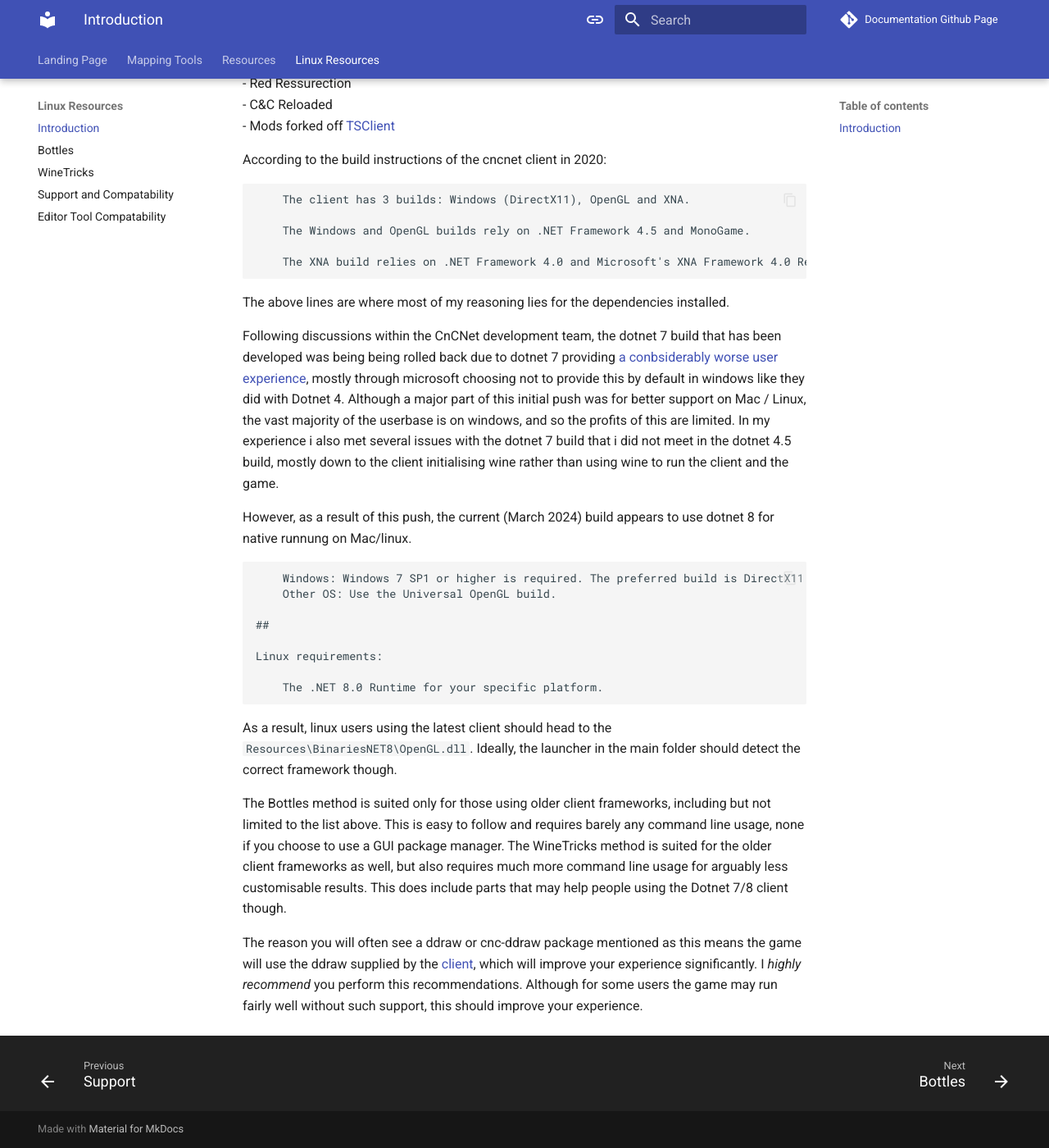
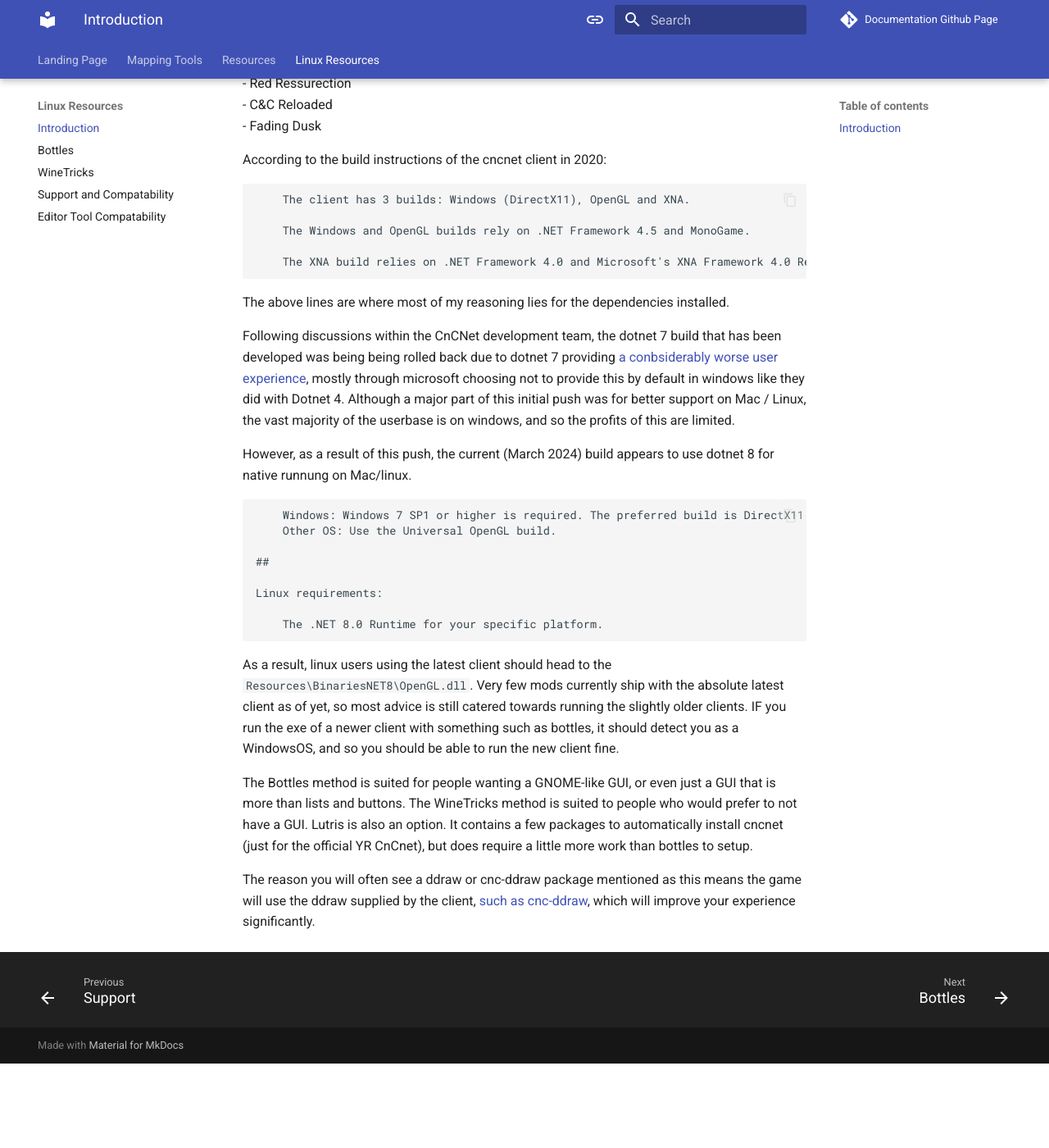
Before and after one commit to CatTanker/cnc_map_tool_guide, an MkDocs documentation site: the page built from docs/linuxintro.md, in a window 1280 px wide and 1400 px high, scrolled down 450 px. Shown: the whole window at 82% size. Built offline with MkDocs 1.6.1 and Material for MkDocs 9.7.7, drawn with Linux system fonts in a browser that asks for light colours; comment, search, counter and statistics services are not loaded; after the commit the page ends 1747 px from its top, so only the background shows below that.

Commit message:
Include Lutris
apparently i cant spell.

````diff
--- a/docs/linuxintro.md
+++ b/docs/linuxintro.md
@@ -4,12 +4,13 @@
 
 The first step you will need to do is to figure out which client version you are using.
 Most pre-2024 CnCNet clients use the .NET framework. This includes, but is not limited to:<br>
+    - YR CnCNet Official as of July 2024
     - Mental Omega 3.3.6 <br>
     - Rise of the East 3.0.0j <br>
     - RA20XX <br>
     - Red Ressurection <br>
     - C&C Reloaded <br>
-    - Mods forked off [TSClient](https://www.moddb.com/mods/tiberian-sun-client) <br>
+    - Fading Dusk
 
 According to the build instructions of the cncnet client in 2020:
 ```
@@ -21,7 +22,7 @@
 ```
 The above lines are where most of my reasoning lies for the dependencies installed.
 
-Following discussions within the CnCNet development team, the dotnet 7 build that has been developed was being being rolled back due to dotnet 7 providing [a conbsiderably worse user experience](https://github.com/CnCNet/xna-cncnet-client/pull/494), mostly through microsoft choosing not to provide this by default in windows like they did with Dotnet 4. Although a major part of this initial push was for better support on Mac / Linux, the vast majority of the userbase is on windows, and so the profits of this are limited. In my experience i also met several issues with the dotnet 7 build that i did not meet in the dotnet 4.5 build, mostly down to the client initialising wine rather than using wine to run the client and the game.
+Following discussions within the CnCNet development team, the dotnet 7 build that has been developed was being being rolled back due to dotnet 7 providing [a conbsiderably worse user experience](https://github.com/CnCNet/xna-cncnet-client/pull/494), mostly through microsoft choosing not to provide this by default in windows like they did with Dotnet 4. Although a major part of this initial push was for better support on Mac / Linux, the vast majority of the userbase is on windows, and so the profits of this are limited.
 
 However, as a result of this push, the current (March 2024) build appears to use dotnet 8 for native runnung on Mac/linux.
 ```
@@ -35,10 +36,10 @@
     The .NET 8.0 Runtime for your specific platform.
 
 ```
-As a result, linux users using the latest client should head to the `Resources\BinariesNET8\OpenGL.dll`. Ideally, the launcher in the main folder should detect the correct framework though.
+As a result, linux users using the latest client should head to the `Resources\BinariesNET8\OpenGL.dll`. Very few mods currently ship with the absolute latest client as of yet, so most advice is still catered towards running the slightly older clients. IF you run the exe of a newer client with something such as bottles, it should detect you as a WindowsOS, and so you should be able to run the new client fine.
 
-The Bottles method is suited only for those using older client frameworks, including but not limited to the list above. This is easy to follow and requires barely any command line usage, none if you choose to use a GUI package manager.
-The WineTricks method is suited for the older client frameworks as well, but also requires much more command line usage for arguably less customisable results. This does include parts that may help people using the Dotnet 7/8 client though.
+The Bottles method is suited for people wanting a GNOME-like GUI, or even just a GUI that is more than lists and buttons.
+The WineTricks method is suited to people who would prefer to not have a GUI.
+Lutris is also an option. It contains a few packages to automatically install cncnet (just for the official YR CnCnet), but does require a little more work than bottles to setup.
 
-
-The reason you will often see a ddraw or cnc-ddraw package mentioned as this means the game will use the ddraw supplied by the [client](https://github.com/FunkyFr3sh/cnc-ddraw), which will improve your experience significantly. I *highly recommend* you perform this recommendations. Although for some users the game may run fairly well without such support, this should improve your experience.
+The reason you will often see a ddraw or cnc-ddraw package mentioned as this means the game will use the ddraw supplied by the client, [such as cnc-ddraw](https://github.com/FunkyFr3sh/cnc-ddraw), which will improve your experience significantly.
````
Also changed, not shown: docs/lutris.md (added, +39 -0 lines), docs/winetricks.md (+2 -2 lines).
